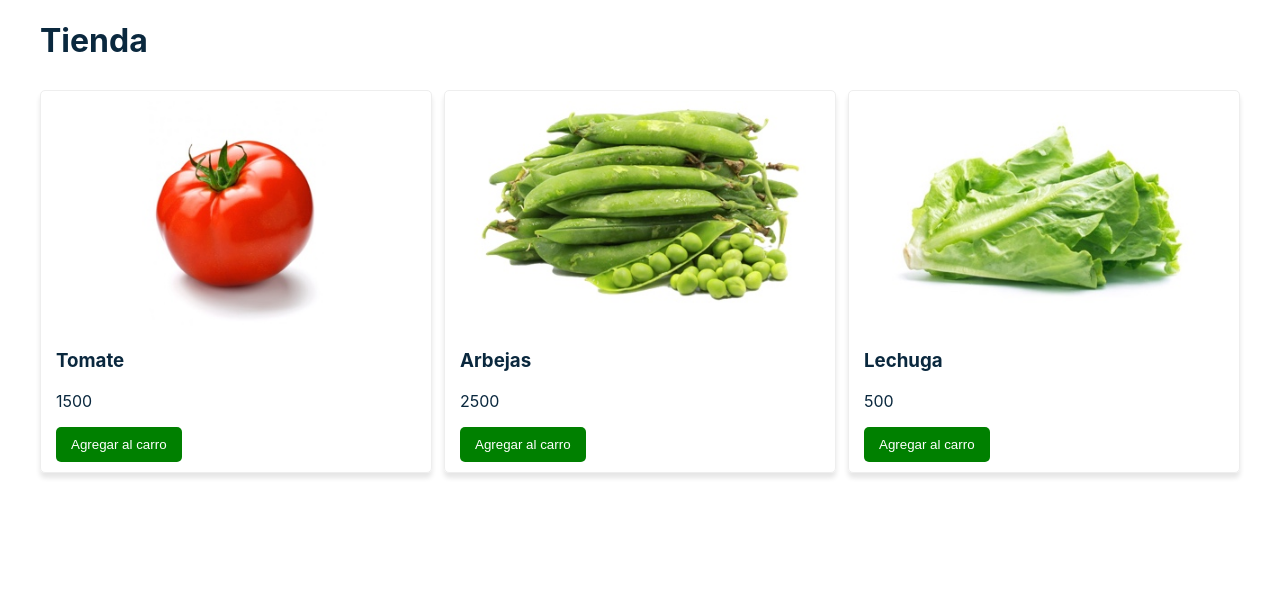
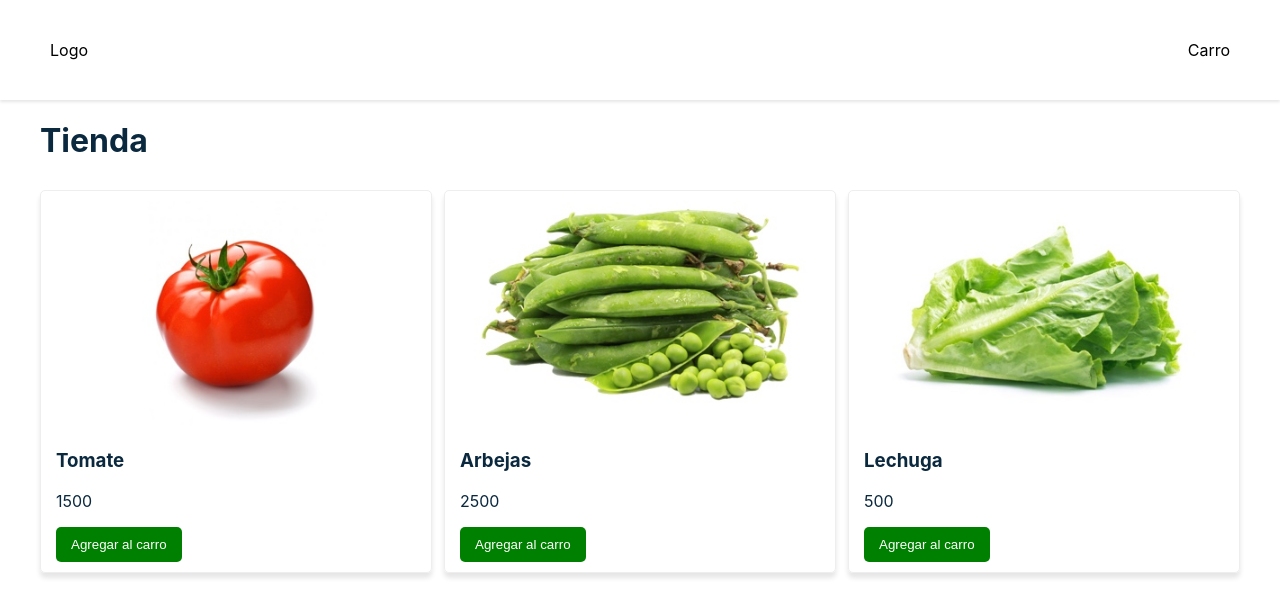
Before and after one commit to hatorob/carrito-react, a React (Create React App) app: page / in a window 1280 px wide. Shown: the top 616 px of the page. Built offline with nearby package versions, Linux system fonts and the light colour scheme.

Commit message:
Se crea componente de Navbar

```diff
--- a/src/App.js
+++ b/src/App.js
@@ -2,6 +2,7 @@
 import Productos from './components/Productos';
 import Layout from './components/Layout';
 import Title from './components/Title';
+import Navbar from './components/Navbar';
 
 class App extends Component {
   state = {
@@ -14,6 +15,7 @@
   render() {
     return(
       <div>
+       <Navbar />
         <Layout>
           <Title />
           <Productos
--- /dev/null
+++ b/src/components/Navbar.js
@@ -0,0 +1,28 @@
+import { Component } from "react";
+
+const styles = {
+    navbar: {
+        display: 'flex',
+        flexDirection: 'row',
+        alignItems: 'center',
+        height: '100px',
+        justifyContent: 'space-between',
+        position: 'relative',
+        padding: '0 50px',
+        boxShadow: '0 2px 3px rgb(0,0,0,0.1)'
+    }
+}
+
+
+class Navbar extends Component {
+    render() {
+        return (
+            <nav style={styles.navbar}>
+                <p>Logo</p>
+                <p>Carro</p>
+            </nav>
+        );
+    }
+}
+
+export default Navbar;
```
